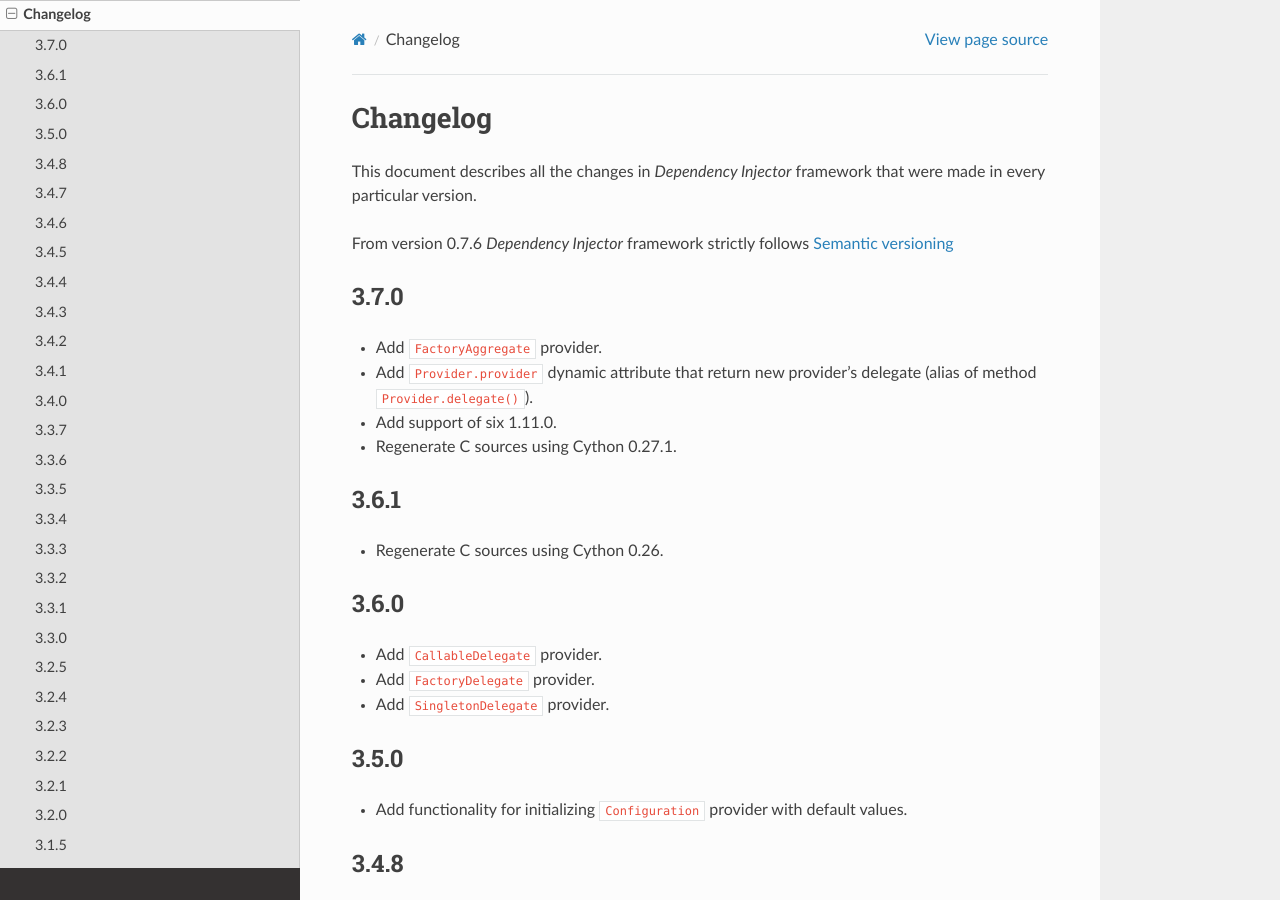
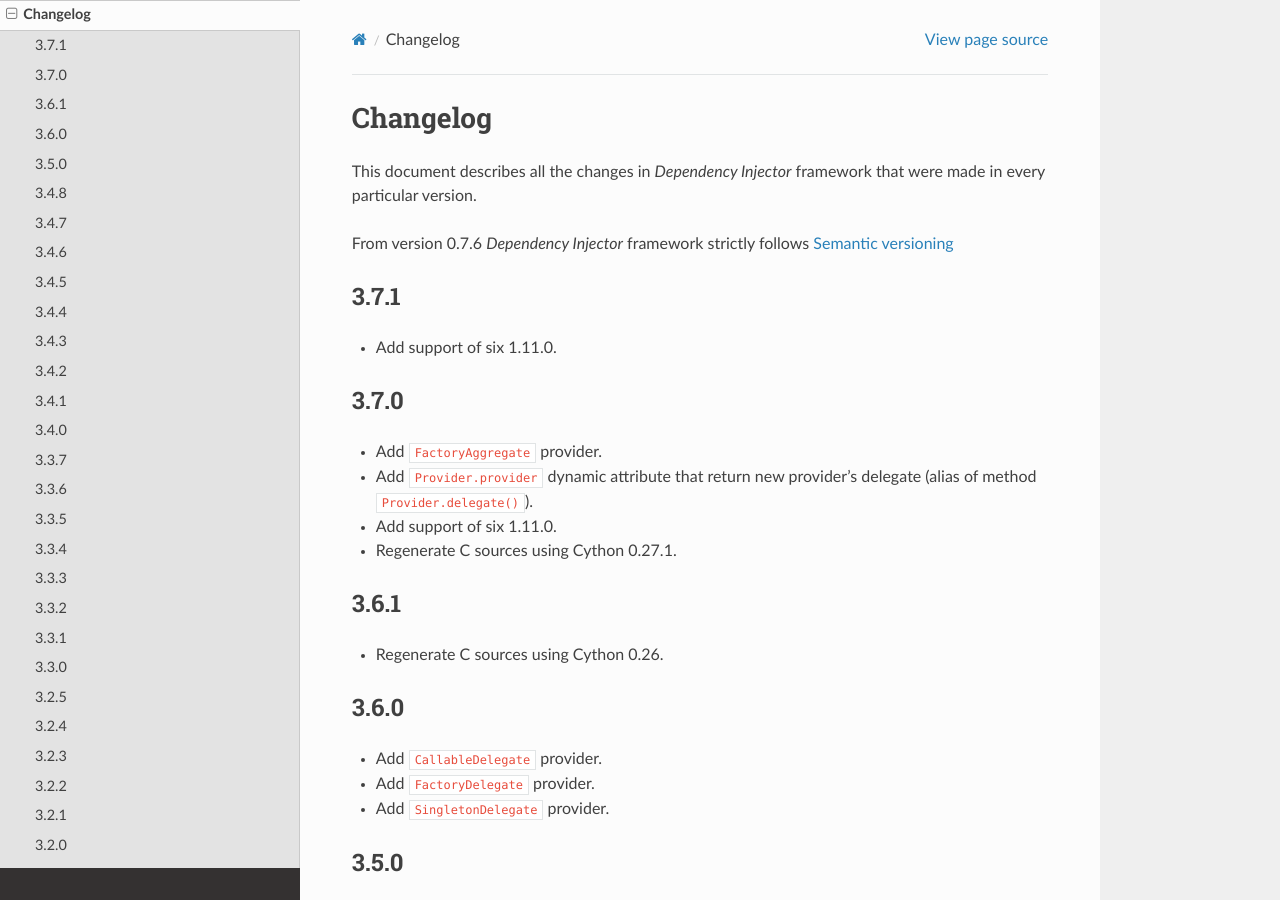
Before and after one commit to ets-labs/python-dependency-injector, a Sphinx documentation site: the page built from docs/main/changelog.rst, in a window 1280 px wide and 900 px high. Built offline with Sphinx 7.4.7 and the Read the Docs theme 2.0.0, drawn with Linux system fonts in a browser that asks for light colours.

Commit message:
Increase version to 3.7.1

```diff
--- a/docs/main/changelog.rst
+++ b/docs/main/changelog.rst
@@ -6,6 +6,10 @@
 
 From version 0.7.6 *Dependency Injector* framework strictly
 follows `Semantic versioning`_
+
+3.7.1
+-----
+- Add support of six 1.11.0.
 
 3.7.0
 -----
--- a/src/dependency_injector/__init__.py
+++ b/src/dependency_injector/__init__.py
@@ -1,6 +1,6 @@
 """Dependency injector top-level package."""
 
-__version__ = '3.7.0'
+__version__ = '3.7.1'
 """Version number that follows semantic versioning.
 
 :type: str
```
